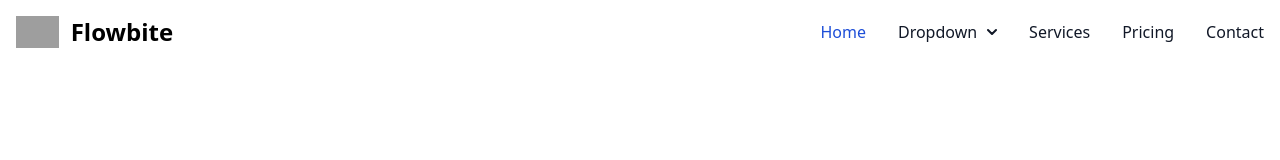
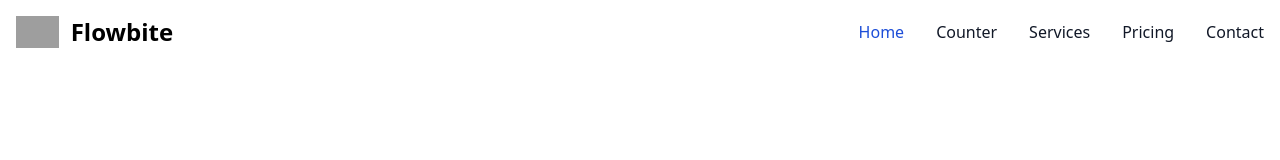
Before and after one commit to bharat55/react-concepts, a React (Create React App) app: page / in a window 1280 px wide. Shown: the top 160 px of the page. Built offline with nearby package versions, Linux system fonts and the light colour scheme; grey boxes are pictures that could not be loaded.

Commit message:
counter functionality

```diff
--- a/src/components/header/Navbar.js
+++ b/src/components/header/Navbar.js
@@ -57,22 +57,8 @@ function Navbar() {
                                     data-dropdown-toggle="dropdownNavbar"
                                     className="flex items-center justify-between w-full py-2 px-3 text-gray-900 rounded-sm hover:bg-gray-100 md:hover:bg-transparent md:border-0 md:hover:text-blue-700 md:p-0 md:w-auto dark:text-white md:dark:hover:text-blue-500 dark:focus:text-white dark:border-gray-700 dark:hover:bg-gray-700 md:dark:hover:bg-transparent"
                                 >
-                                    Dropdown{" "}
-                                    <svg
-                                        className="w-2.5 h-2.5 ms-2.5"
-                                        aria-hidden="true"
-                                        xmlns="http://www.w3.org/2000/svg"
-                                        fill="none"
-                                        viewBox="0 0 10 6"
-                                    >
-                                        <path
-                                            stroke="currentColor"
-                                            strokeLinecap="round"
-                                            strokeLinejoin="round"
-                                            strokeWidth={2}
-                                            d="m1 1 4 4 4-4"
-                                        />
-                                    </svg>
+                                    Counter
+
                                 </button>
                                 <div
                                     id="dropdownNavbar"
```
